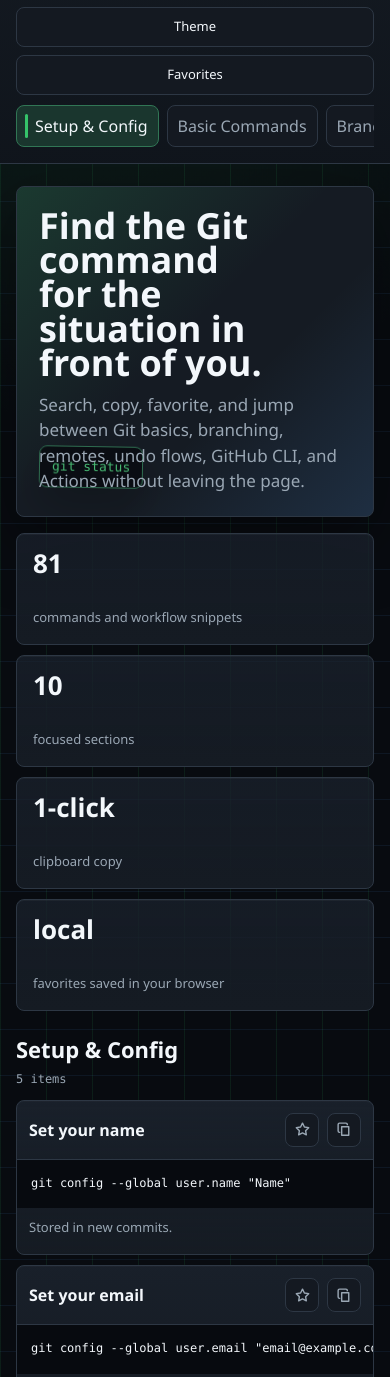
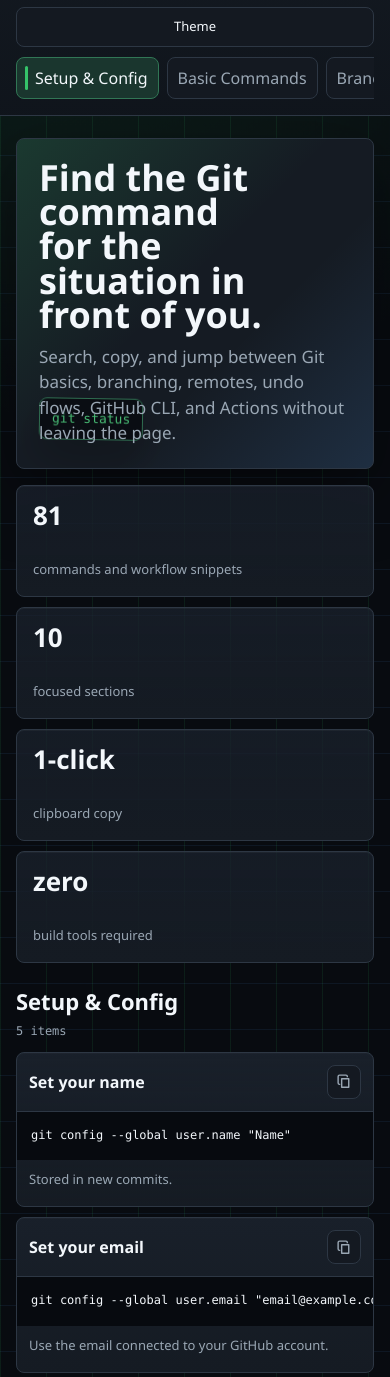
Before and after one commit to flyingsquirrel0419/git-cheatsheet, a plain HTML site: page index.html in a window 390 px wide. Shown: the part 120-1497 px from the top of the page. Drawn offline with Linux system fonts and the light colour scheme.

Commit message:
Remove favorites UI

```diff
--- a/index.html
+++ b/index.html
@@ -4,7 +4,7 @@
   <meta charset="utf-8">
   <meta name="viewport" content="width=device-width, initial-scale=1">
   <title>Git & GitHub Cheat Sheet</title>
-  <meta name="description" content="A searchable Git and GitHub cheat sheet with commands, workflows, GitHub CLI, Actions, copy buttons, and favorites.">
+  <meta name="description" content="A searchable Git and GitHub cheat sheet with commands, workflows, GitHub CLI, Actions, and copy buttons.">
   <meta property="og:title" content="Git & GitHub Cheat Sheet">
   <meta property="og:description" content="Commands, workflows, GitHub CLI, and Actions in one interactive reference.">
   <meta property="og:type" content="website">
@@ -176,14 +176,13 @@
 
     .controls {
       display: grid;
-      grid-template-columns: 1fr 1fr;
+      grid-template-columns: 1fr;
       gap: 8px;
       margin-bottom: 18px;
     }
 
     .control-btn,
     .copy-btn,
-    .favorite-btn,
     .tab {
       border: 1px solid var(--border);
       border-radius: 8px;
@@ -209,7 +208,6 @@
 
     .control-btn:hover,
     .copy-btn:hover,
-    .favorite-btn:hover,
     .tab:hover {
       border-color: var(--accent-2);
       transform: translateY(-2px);
@@ -217,7 +215,6 @@
 
     .control-btn:active,
     .copy-btn:active,
-    .favorite-btn:active,
     .tab:active {
       transform: translateY(0) scale(.98);
     }
@@ -427,7 +424,7 @@
     .command-top {
       min-height: 58px;
       display: grid;
-      grid-template-columns: minmax(0, 1fr) auto auto;
+      grid-template-columns: minmax(0, 1fr) auto;
       gap: 8px;
       align-items: center;
       padding: 12px;
@@ -441,7 +438,6 @@
       line-height: 1.25;
     }
 
-    .favorite-btn,
     .copy-btn {
       width: 34px;
       height: 34px;
@@ -449,12 +445,6 @@
       place-items: center;
       color: var(--muted);
       flex: 0 0 auto;
-    }
-
-    .favorite-btn.active {
-      color: #f2cc60;
-      border-color: #9e6a03;
-      background: color-mix(in srgb, #f2cc60 12%, var(--panel));
     }
 
     pre {
@@ -640,10 +630,6 @@
         height: 38px;
       }
 
-      .controls {
-        grid-template-columns: repeat(2, minmax(0, 1fr));
-      }
-
       .hero-copy {
         min-height: 310px;
         padding: 22px;
@@ -684,7 +670,7 @@
       }
 
       .command-top {
-        grid-template-columns: minmax(0, 1fr) auto auto;
+        grid-template-columns: minmax(0, 1fr) auto;
       }
 
       code {
@@ -730,7 +716,6 @@
 
       <div class="controls">
         <button class="control-btn" id="themeToggle" type="button" title="Toggle theme">Theme</button>
-        <button class="control-btn" id="favoritesToggle" type="button" title="Show favorites">Favorites</button>
       </div>
 
       <nav class="tabs" id="tabs"></nav>
@@ -740,13 +725,13 @@
       <section class="hero" aria-labelledby="hero-title">
         <div class="hero-copy">
           <h2 id="hero-title">Find the Git command for the situation in front of you.</h2>
-          <p>Search, copy, favorite, and jump between Git basics, branching, remotes, undo flows, GitHub CLI, and Actions without leaving the page.</p>
+          <p>Search, copy, and jump between Git basics, branching, remotes, undo flows, GitHub CLI, and Actions without leaving the page.</p>
         </div>
         <div class="stats" aria-label="Cheat sheet coverage">
           <div class="stat" style="--i: 0"><strong id="commandCount">0</strong><span>commands and workflow snippets</span></div>
           <div class="stat" style="--i: 1"><strong>10</strong><span>focused sections</span></div>
           <div class="stat" style="--i: 2"><strong>1-click</strong><span>clipboard copy</span></div>
-          <div class="stat" style="--i: 3"><strong>local</strong><span>favorites saved in your browser</span></div>
+          <div class="stat" style="--i: 3"><strong>zero</strong><span>build tools required</span></div>
         </div>
       </section>
 
@@ -909,17 +894,13 @@
       empty: document.querySelector("#empty"),
       toast: document.querySelector("#toast"),
       themeToggle: document.querySelector("#themeToggle"),
-      favoritesToggle: document.querySelector("#favoritesToggle"),
       commandCount: document.querySelector("#commandCount")
     };
 
     const state = {
-      query: "",
-      favoritesOnly: false,
-      favorites: new Set(JSON.parse(localStorage.getItem("git-cheatsheet:favorites") || "[]"))
+      query: ""
     };
 
-    const commandId = (sectionId, command) => `${sectionId}:${command}`;
     let revealObserver;
     let activeObserver;
 
@@ -935,8 +916,7 @@
 
     function icon(name) {
       const icons = {
-        copy: '<svg viewBox="0 0 24 24" width="17" height="17" fill="none" aria-hidden="true"><path d="M8 8h10v12H8zM6 16H5a2 2 0 0 1-2-2V5a2 2 0 0 1 2-2h9a2 2 0 0 1 2 2v1" stroke="currentColor" stroke-width="2" stroke-linejoin="round"/></svg>',
-        star: '<svg viewBox="0 0 24 24" width="17" height="17" fill="none" aria-hidden="true"><path d="m12 3 2.7 5.47 6.03.88-4.36 4.25 1.03 6-5.4-2.84-5.4 2.84 1.03-6-4.36-4.25 6.03-.88L12 3Z" stroke="currentColor" stroke-width="2" stroke-linejoin="round"/></svg>'
+        copy: '<svg viewBox="0 0 24 24" width="17" height="17" fill="none" aria-hidden="true"><path d="M8 8h10v12H8zM6 16H5a2 2 0 0 1-2-2V5a2 2 0 0 1 2-2h9a2 2 0 0 1 2 2v1" stroke="currentColor" stroke-width="2" stroke-linejoin="round"/></svg>'
       };
       return icons[name];
     }
@@ -984,19 +964,15 @@
       const html = sections.map((section) => {
         const filtered = section.items.filter(([scenario, command, note]) => {
           const haystack = `${section.title} ${scenario} ${command} ${note}`.toLowerCase();
-          const favorite = state.favorites.has(commandId(section.id, command));
-          return (!query || haystack.includes(query)) && (!state.favoritesOnly || favorite);
+          return !query || haystack.includes(query);
         });
         if (!filtered.length) return "";
 
         const cards = filtered.map(([scenario, command, note], index) => {
-          const id = commandId(section.id, command);
-          const active = state.favorites.has(id) ? " active" : "";
           return `
             <article class="command" style="--i: ${index}" data-search="${escapeHtml(`${section.title} ${scenario} ${command} ${note}`.toLowerCase())}">
               <div class="command-top">
                 <div class="scenario">${escapeHtml(scenario)}</div>
-                <button class="favorite-btn${active}" type="button" data-favorite="${escapeHtml(id)}" title="Toggle favorite">${icon("star")}</button>
                 <button class="copy-btn" type="button" data-copy="${escapeHtml(command)}" title="Copy command">${icon("copy")}</button>
               </div>
               <pre><code>${escapeHtml(command)}</code></pre>
@@ -1045,17 +1021,8 @@
 
     els.content.addEventListener("click", (event) => {
       const copyButton = event.target.closest("[data-copy]");
-      const favoriteButton = event.target.closest("[data-favorite]");
 
       if (copyButton) copyCommand(copyButton.dataset.copy);
-
-      if (favoriteButton) {
-        const id = favoriteButton.dataset.favorite;
-        if (state.favorites.has(id)) state.favorites.delete(id);
-        else state.favorites.add(id);
-        localStorage.setItem("git-cheatsheet:favorites", JSON.stringify([...state.favorites]));
-        render();
-      }
     });
 
     els.themeToggle.addEventListener("click", () => {
@@ -1066,12 +1033,6 @@
       window.setTimeout(() => delete document.documentElement.dataset.themeSwitching, 80);
     });
 
-    els.favoritesToggle.addEventListener("click", () => {
-      state.favoritesOnly = !state.favoritesOnly;
-      els.favoritesToggle.style.borderColor = state.favoritesOnly ? "var(--accent)" : "var(--border)";
-      render();
-    });
-
     const savedTheme = localStorage.getItem("git-cheatsheet:theme");
     if (savedTheme) document.documentElement.dataset.theme = savedTheme;
 
```
